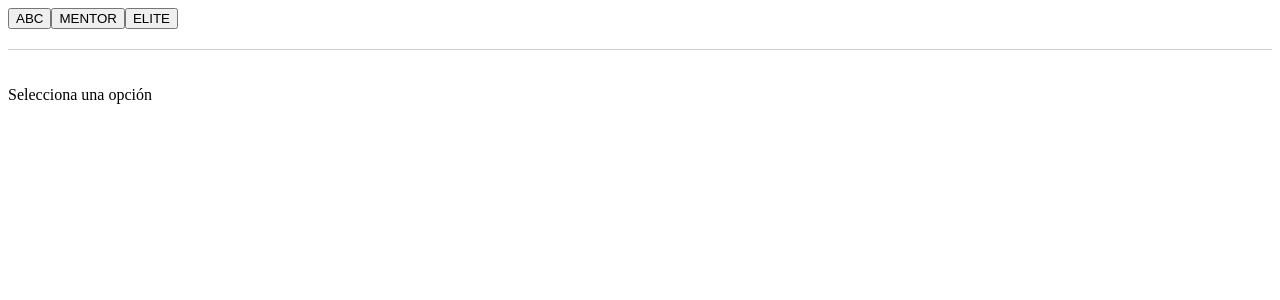
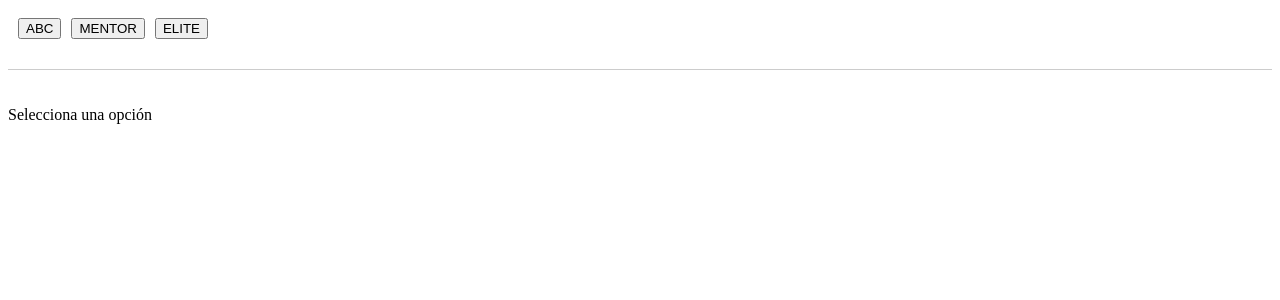
Before and after one commit to DevHWsolutions/Tangram-App, a Vue app: page / in a window 1280 px wide. Shown: the top 300 px of the page. Built offline with nearby package versions, Linux system fonts and the light colour scheme; what vue-konva would draw is missing.

Commit message:
Fixed: mover los botones de opcioneS

```diff
--- a/src/App.vue
+++ b/src/App.vue
@@ -35,8 +35,13 @@ const currentView = ref("");
 <style scoped>
 .menu {
   display: flex;
+  /* margin-right: 15px;s */
+  margin-bottom: 20px;
+  padding: 10px;
+  /* margin-right: 20px; */
+}
+button {
   margin-right: 10px;
-  margin-bottom: 20px;
 }
 .contenido {
   border-top: 1px solid #ccc;
```
Also changed, not shown: src/components/Modalidades/ABC/abc.vue (line endings or trailing spaces).
